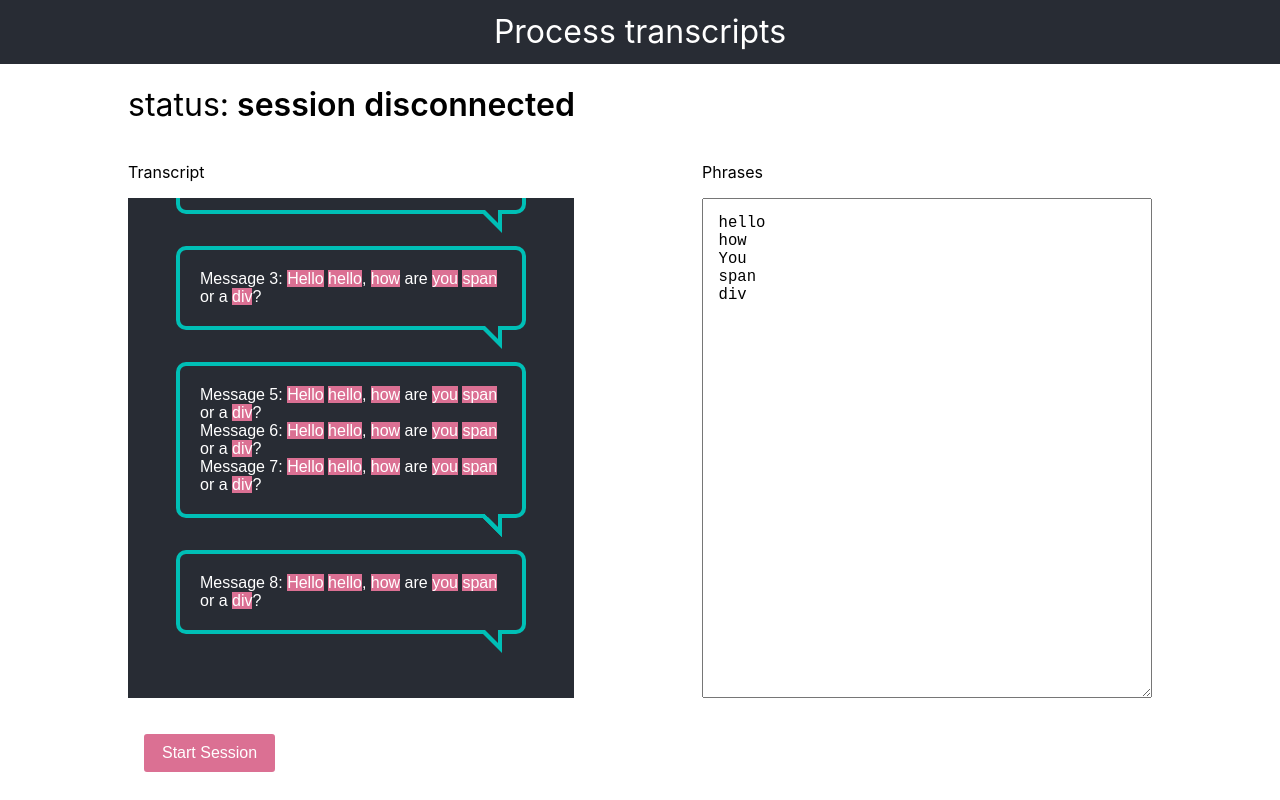
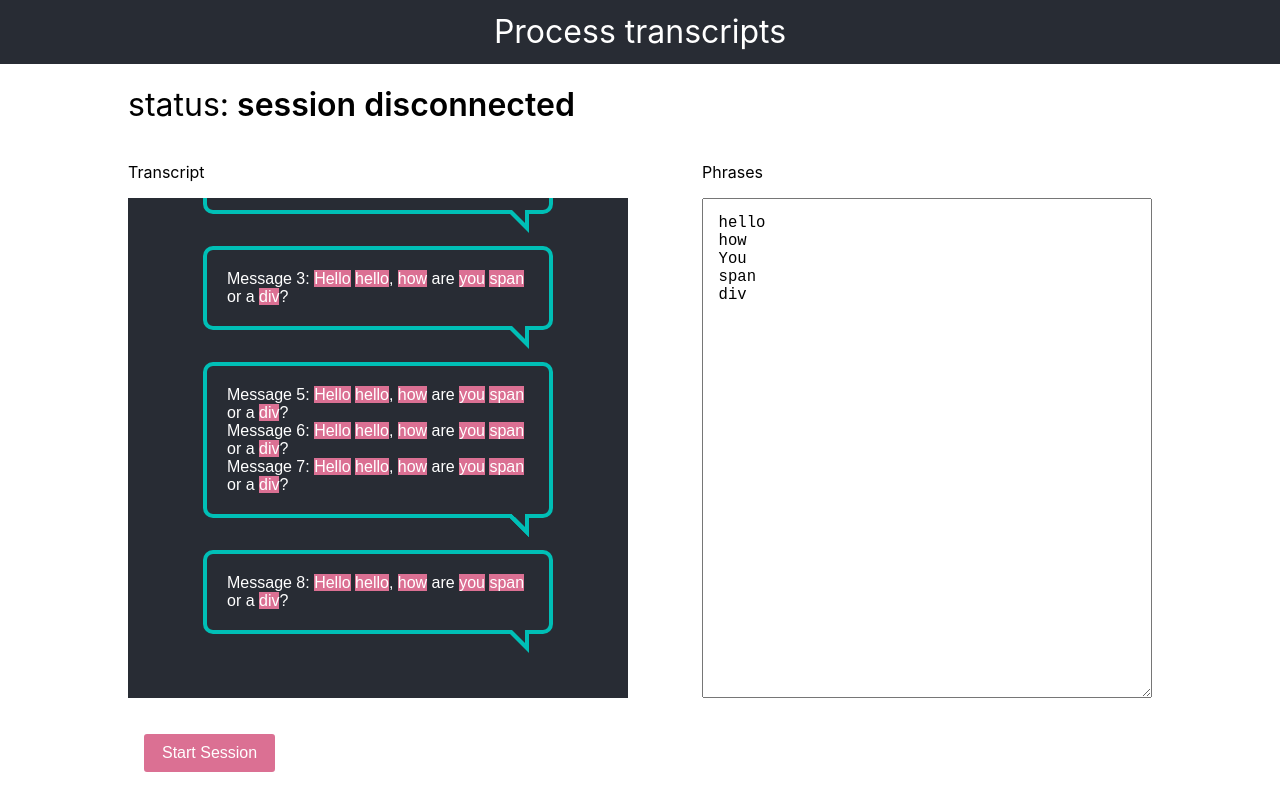
Before and after one commit to swapnilfrontend/speech-to-text, a React (Create React App) app: page / in a window 1280 px wide. Built offline with nearby package versions, Linux system fonts and the light colour scheme.

Commit message:
use min-with for transcript section

```diff
--- a/src/App.css
+++ b/src/App.css
@@ -22,6 +22,7 @@
 }
 
 .transcripts {
+  min-width: 500px;
   height: 500px;
   background-color: #282c34;
   padding: 2em 3em;
```
